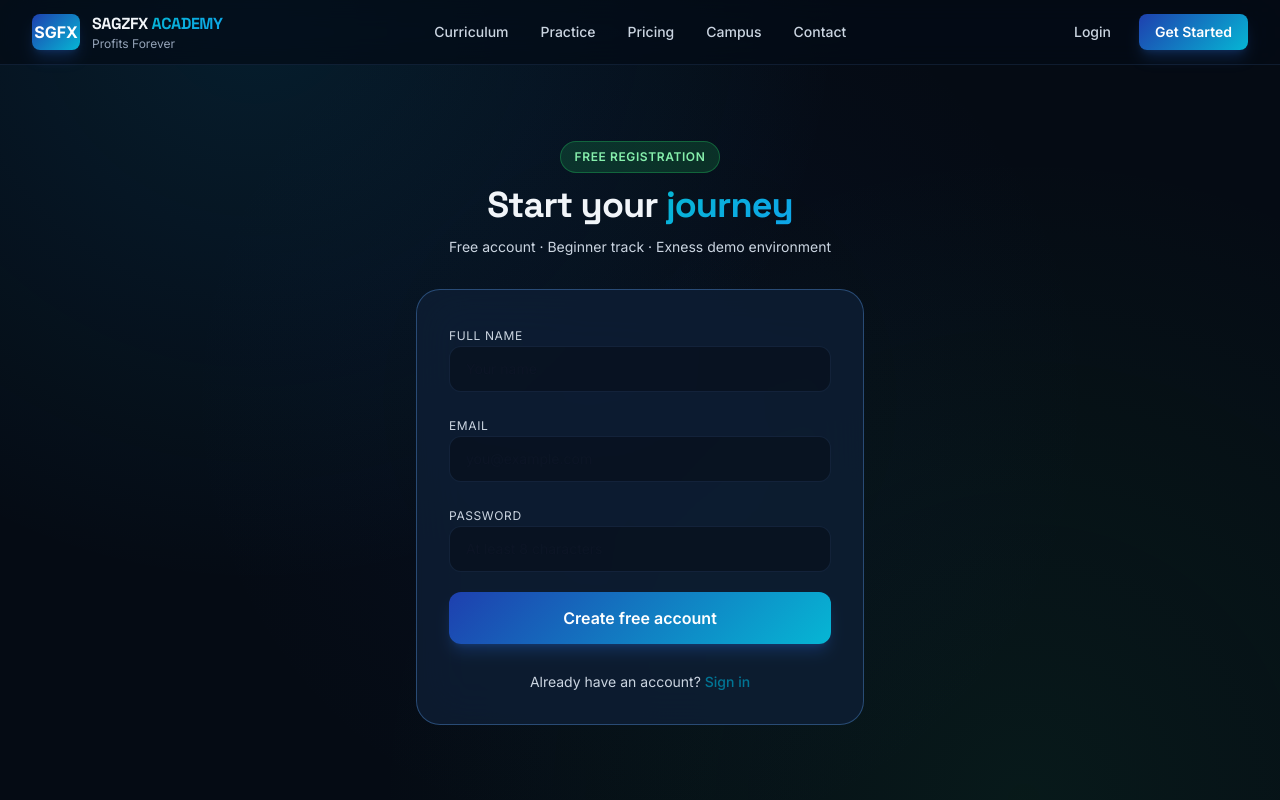
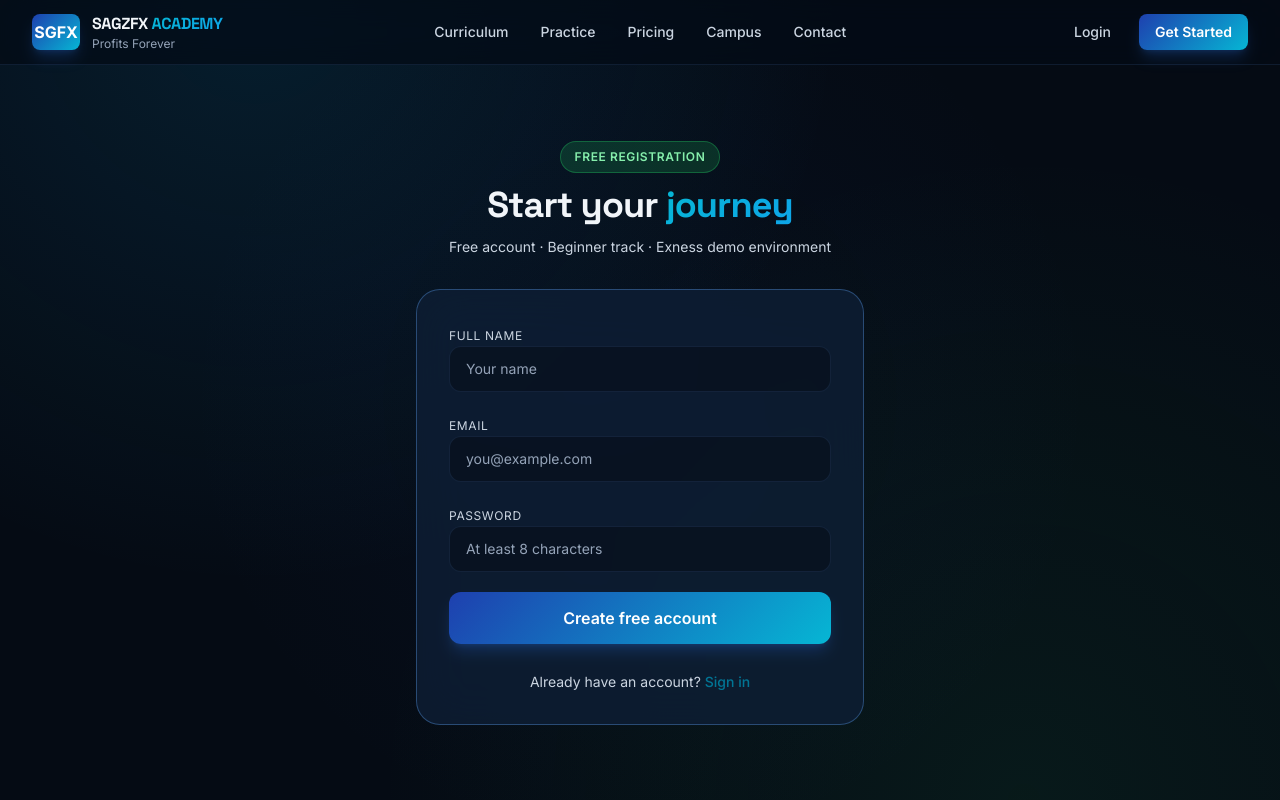
Before and after one commit to asobuilds/sagzfx-academy-platform, a Next.js app in the folder frontend/: page /register in a window 1280 px wide. Shown: the top 800 px of the page. Built offline with nearby package versions, Linux system fonts and the light colour scheme; no server answers.

Commit message:
fix(ui): make auth form inputs readable on dark surfaces

```diff
--- a/frontend/src/app/register/page.tsx
+++ b/frontend/src/app/register/page.tsx
@@ -74,8 +74,8 @@ export default function RegisterPage() {
               value={fullName}
               onChange={(e) => setFullName(e.target.value)}
               placeholder="Your name"
-              className="w-full px-4 py-3 rounded-xl bg-black/30 border outline-none focus:border-cyan-500/60 transition text-sm"
-              style={{ borderColor: "var(--border-subtle)", color: "var(--text-primary)" }}
+              className="w-full px-4 py-3 rounded-xl bg-black/30 auth-input border outline-none focus:border-cyan-500/60 transition text-sm"
+              style={{ borderColor: "var(--border-subtle)" }}
             />
           </div>
 
@@ -89,8 +89,8 @@ export default function RegisterPage() {
               value={email}
               onChange={(e) => setEmail(e.target.value)}
               placeholder="you@example.com"
-              className="w-full px-4 py-3 rounded-xl bg-black/30 border outline-none focus:border-cyan-500/60 transition text-sm"
-              style={{ borderColor: "var(--border-subtle)", color: "var(--text-primary)" }}
+              className="w-full px-4 py-3 rounded-xl bg-black/30 auth-input border outline-none focus:border-cyan-500/60 transition text-sm"
+              style={{ borderColor: "var(--border-subtle)" }}
             />
           </div>
 
@@ -105,8 +105,8 @@ export default function RegisterPage() {
               value={password}
               onChange={(e) => setPassword(e.target.value)}
               placeholder="At least 8 characters"
-              className="w-full px-4 py-3 rounded-xl bg-black/30 border outline-none focus:border-cyan-500/60 transition text-sm"
-              style={{ borderColor: "var(--border-subtle)", color: "var(--text-primary)" }}
+              className="w-full px-4 py-3 rounded-xl bg-black/30 auth-input border outline-none focus:border-cyan-500/60 transition text-sm"
+              style={{ borderColor: "var(--border-subtle)" }}
             />
           </div>
 
```
